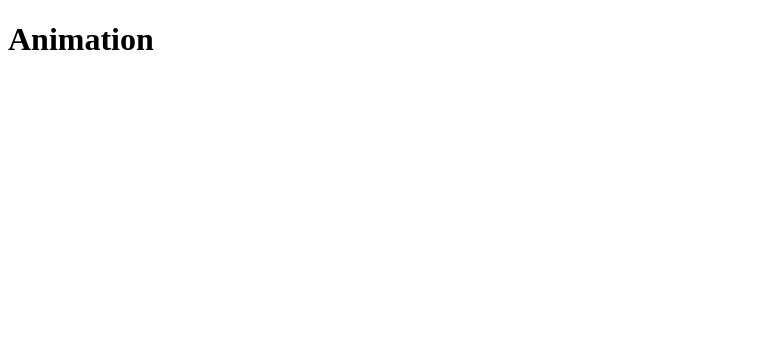
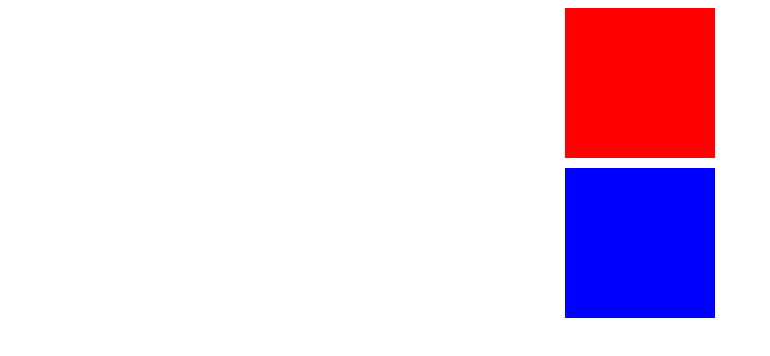
Before and after one commit to Rimon0000/Explore-Animation, a React (Vite) app: page / in a window 1280 px wide. Shown: the top 356 px of the page, without its empty margins (0-770 px from the left). Built offline with nearby package versions, Linux system fonts and the light colour scheme.

Commit message:
transform-origin, rotate() skew() scale()

```diff
--- a/src/App.css
+++ b/src/App.css
@@ -0,0 +1,44 @@
+.main{
+  /* border: 2px solid black; */
+  display: flex;
+  flex-direction: column;
+  gap: 10px;
+  justify-content: center;
+  align-items: center;
+  /* overflow: hidden; */
+  /* position: relative; */
+}
+
+.box-1{
+  /* position: absolute; */
+  background-color: red;
+  height: 150px;
+  width: 150px;
+  transition-duration: 1000ms;
+  transition-timing-function: ease;
+}
+
+.box-2{
+  /* position: absolute; */
+  background-color: blue;
+  height: 150px;
+  width: 150px;
+  transition-duration: 1000ms;
+  transition-timing-function: ease;
+  /* transform-origin: bottom right; */
+}
+
+.box-1:hover{
+  /* transform: translateY(150px); */
+  /* transform: scale(0.5); */
+  transform: rotate(45deg);
+}
+
+/* .container-box-2{
+  overflow: hidden;
+} */
+
+.box-2:hover{
+  /* transform: rotate(180deg); */
+  transform: skew(45deg, 30deg);
+}
--- a/src/App.jsx
+++ b/src/App.jsx
@@ -3,8 +3,12 @@ import './App.css'
 function App() {
 
   return (
-    <div>
-      <h1>Animation</h1>
+    <div className='main'>
+      <div className='box-1'></div>
+      <div className='container-box-2'>
+          <div className='box-2'></div>
+      </div>
+      {/* <h1>Something Cool</h1> */}
     </div>
   )
 }
```
